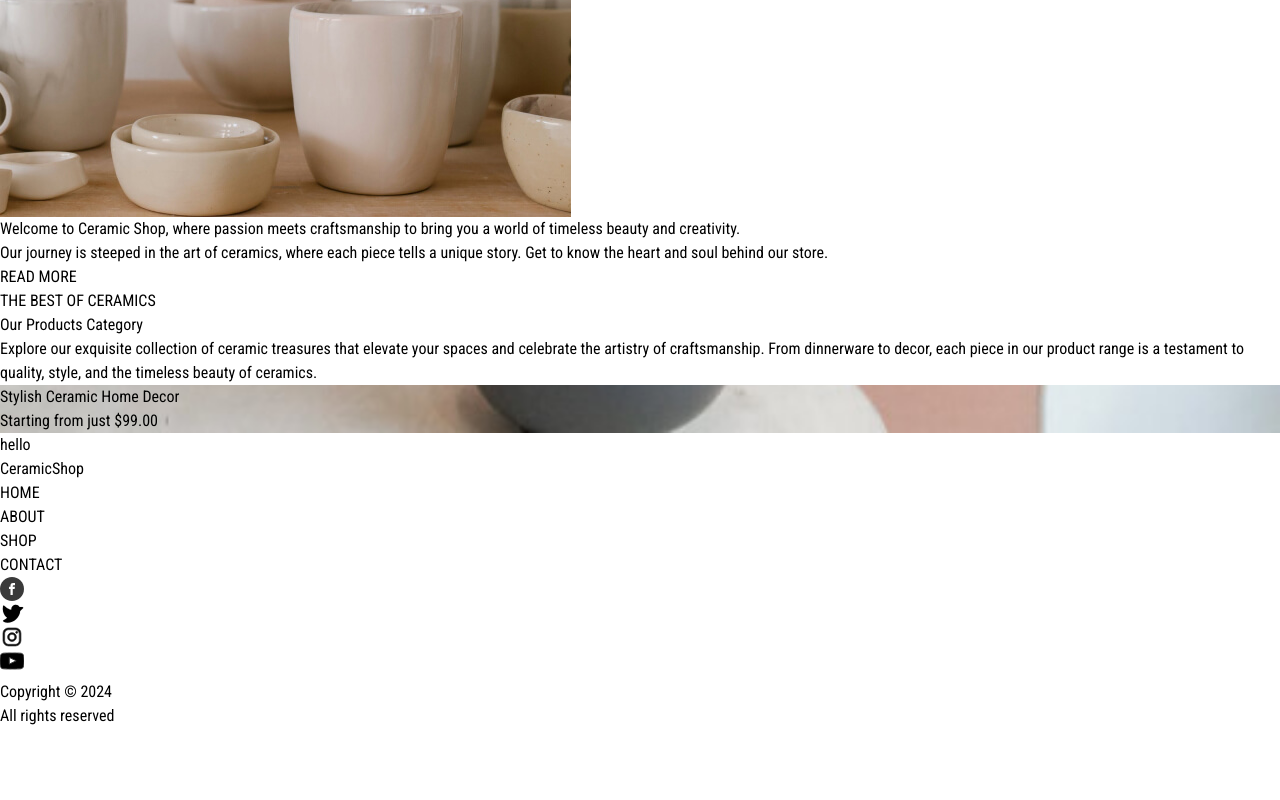
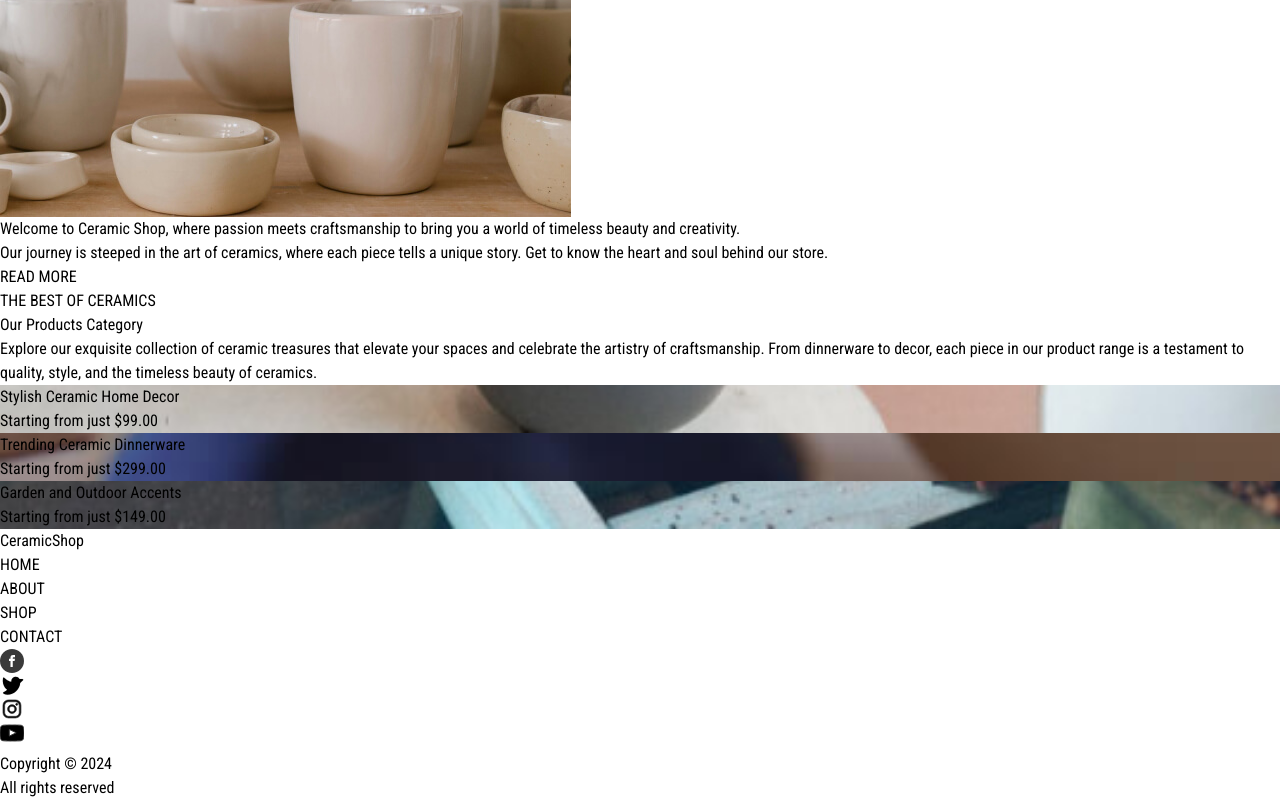
Before and after one commit to ShreyasP-iLeaf/vue-shop-site, a Vue app: page / in a window 1280 px wide. Shown: the part 1787-2587 px from the top of the page. Before the commit the page ends 2515 px from the top, so only its background shows below. Built offline with nearby package versions, Linux system fonts and the light colour scheme.

Commit message:
Category section completed

```diff
--- a/src/components/AboutSection.vue
+++ b/src/components/AboutSection.vue
@@ -16,7 +16,7 @@ onMounted(() => {
     <div class="max-w-[1500px] mx-auto">
       <div class="mt-10 lg:my-10 text-[#025048]">
         <div class="text-xl sm:text-2xl">ABOUT CERAMIC SHOP</div>
-        <div class="text-3xl sm:text-6xl py-5 font-bold w-full lg:max-w-[90%]">
+        <div class="text-3xl lg:text-6xl py-5 font-bold w-full lg:max-w-[90%]">
           The versatility of ceramics is what makes them truly remarkable, with
           their presence in various forms such as stoneware and porcelain.
         </div>
--- /dev/null
+++ b/src/components/CategorySection/ProductCard.vue
@@ -0,0 +1,28 @@
+<template>
+  <div
+    class="w-full min-h-[750px] flex items-end relative object-contain lg:object-cover"
+    :style="{
+      backgroundImage: `url('${imageURL}')`,
+      backgroundRepeat: 'no-repeat',
+      backgroundSize: 'cover',
+      backgroundPosition: 'bottom',
+    }"
+  >
+    <div
+      class="bg-white w-[90%] absolute h-auto left-1/2 -translate-x-1/2 bottom-20 mx-auto p-8"
+    >
+      <h4 class="text-2xl md:text-3xl font-bold mb-1">{{ category }}</h4>
+      <p class="text-lg md:text-xl">{{ startPrice }}</p>
+    </div>
+  </div>
+</template>
+
+<script setup>
+import { defineProps } from 'vue'
+
+const { imageURL, category, startPrice } = defineProps([
+  'imageURL',
+  'category',
+  'startPrice',
+])
+</script>
--- /dev/null
+++ b/src/components/CategorySection/ProductCategory.vue
@@ -0,0 +1,50 @@
+<template>
+  <div
+    class="bg-[#f1f4f1] px-5 py-14 lg:py-0 mt-10 lg:px-10 h-auto lg:h-[1450px]"
+  >
+    <div
+      class="max-w-[1500px] mx-auto grid grid-cols-1 lg:grid-cols-2 gap-10 lg:gap-24 text-[#424b4a]"
+    >
+      <div class="flex flex-col justify-center">
+        <div class="w-full">
+          <div class="text-xl sm:text-2xl">THE BEST OF CERAMICS</div>
+          <h1 class="text-3xl sm:text-6xl py-5 font-bold mb-3">
+            Our Products Category
+          </h1>
+          <p class="text-xl sm:text-2xl mb-10">
+            Explore our exquisite collection of ceramic treasures that elevate
+            your spaces and celebrate the artistry of craftsmanship. From
+            dinnerware to decor, each piece in our product range is a testament
+            to quality, style, and the timeless beauty of ceramics.
+          </p>
+          <ProductCard
+            :imageURL="CategoryImage1"
+            category="Stylish Ceramic Home Decor"
+            startPrice="Starting from just $99.00"
+          />
+        </div>
+      </div>
+      <div class="relative h-full">
+        <ProductCard
+          class="absolute mb-10 lg:mb-0 lg:-top-[80px]"
+          :imageURL="CategoryImage2"
+          category="Trending Ceramic Dinnerware"
+          startPrice="Starting from just $299.00"
+        />
+        <ProductCard
+          class="absolute lg:-bottom-[20px]"
+          :imageURL="CategoryImage3"
+          category="Garden and Outdoor Accents"
+          startPrice="Starting from just $149.00"
+        />
+      </div>
+    </div>
+  </div>
+</template>
+
+<script setup>
+import CategoryImage1 from '../../assets/images/category-01.jpg'
+import CategoryImage2 from '../../assets/images/category-02.jpg'
+import CategoryImage3 from '../../assets/images/category-03.jpg'
+import ProductCard from './ProductCard.vue'
+</script>
--- a/src/components/ProductCategory.vue
+++ /dev/null
@@ -1,41 +0,0 @@
-<template>
-  <div class="bg-[#f1f4f1] p-5 lg:px-10 lg:py-24 lg:pb-40">
-    <div
-      class="max-w-[1500px] mx-auto grid grid-cols-1 lg:grid-cols-2 gap-10 lg:gap-24 h-auto text-[#424b4a]"
-    >
-      <div class="w-full">
-        <div class="text-xl sm:text-2xl">THE BEST OF CERAMICS</div>
-        <h1 class="text-3xl sm:text-6xl py-5 font-bold mb-3">
-          Our Products Category
-        </h1>
-        <p class="text-xl sm:text-2xl mb-10">
-          Explore our exquisite collection of ceramic treasures that elevate
-          your spaces and celebrate the artistry of craftsmanship. From
-          dinnerware to decor, each piece in our product range is a testament to
-          quality, style, and the timeless beauty of ceramics.
-        </p>
-        <div
-          class="w-full min-h-[750px] flex items-end relative object-contain lg:object-cover"
-          :style="{
-            backgroundImage: `url('${CategoryImage1}')`,
-            backgroundRepeat: 'no-repeat',
-            backgroundSize: 'cover',
-            backgroundPosition: 'bottom',
-          }"
-        >
-          <div
-            class="bg-white w-[90%] absolute h-[150px] left-1/2 -translate-x-1/2 bottom-20 mx-auto px-5 py-10"
-          >
-            <h4 class="text-3xl font-bold mb-1">Stylish Ceramic Home Decor</h4>
-            <p class="text-xl">Starting from just $99.00</p>
-          </div>
-        </div>
-      </div>
-      <div>hello</div>
-    </div>
-  </div>
-</template>
-
-<script setup>
-import CategoryImage1 from '../assets/images/category-01.jpg'
-</script>
--- a/src/views/LandingView.vue
+++ b/src/views/LandingView.vue
@@ -7,13 +7,14 @@
       @aboutSection="val => (val ? emit('aboutSection', val) : null)"
     />
     <ProductCategory />
+    <div class="bg-white h-20"></div>
   </div>
 </template>
 
 <script setup>
 import BannerSection from '@/components/BannerSection.vue'
 import AboutView from '@/components/AboutSection.vue'
-import ProductCategory from '@/components/ProductCategory.vue'
+import ProductCategory from '@/components/CategorySection/ProductCategory.vue'
 
 const emit = defineEmits(['bannerSection', 'aboutSection'])
 </script>
```
Also changed, not shown: src/assets/images/category-02.jpg (added), src/assets/images/category-03.jpg (added).
